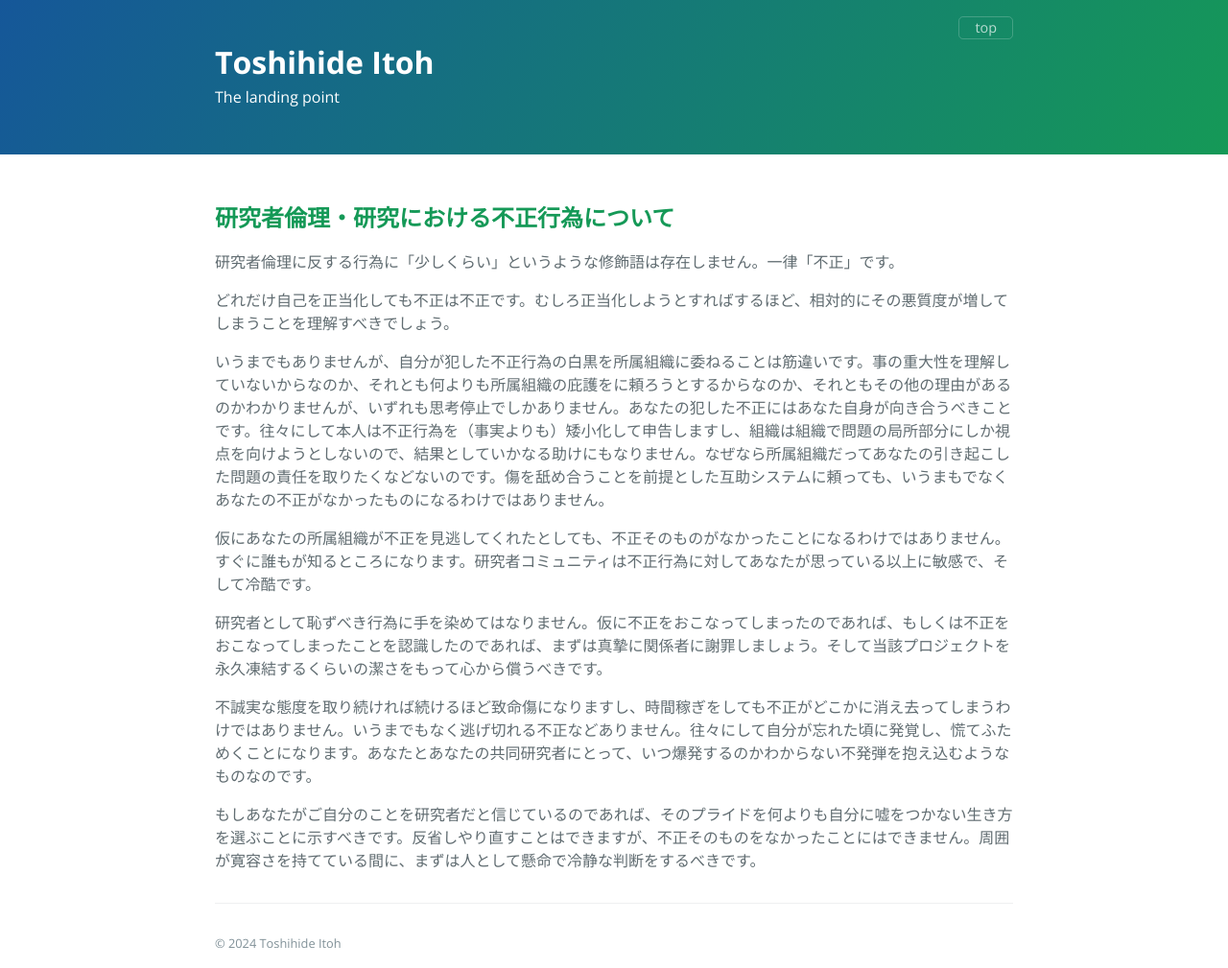
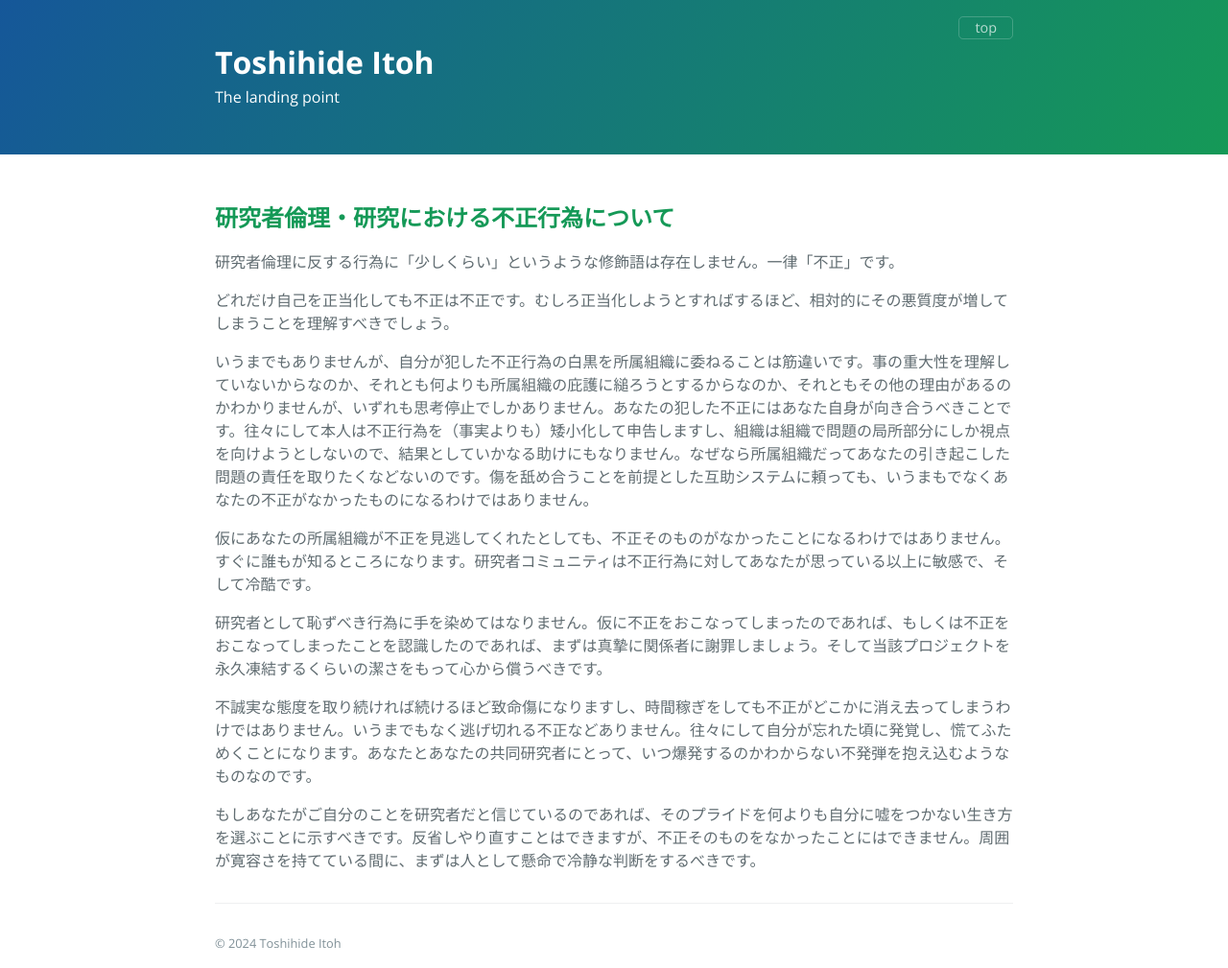
Before and after one commit to toshihide-itoh/toshihide-itoh.github.io, a Jekyll site: the page built from research-ethics.md, in a window 1280 px wide. Shown: the whole page at 96% size. Built offline with Jekyll 4.4.1, drawn with Linux system fonts in a browser that asks for light colours.

Commit message:
Update research-ethics.md

```diff
--- a/research-ethics.md
+++ b/research-ethics.md
@@ -9,7 +9,7 @@ title: 研究者倫理・研究における不正行為について
 
 どれだけ自己を正当化しても不正は不正です。むしろ正当化しようとすればするほど、相対的にその悪質度が増してしまうことを理解すべきでしょう。
 
-いうまでもありませんが、自分が犯した不正行為の白黒を所属組織に委ねることは筋違いです。事の重大性を理解していないからなのか、それとも何よりも所属組織の庇護をに頼ろうとするからなのか、それともその他の理由があるのかわかりませんが、いずれも思考停止でしかありません。あなたの犯した不正にはあなた自身が向き合うべきことです。往々にして本人は不正行為を（事実よりも）矮小化して申告しますし、組織は組織で問題の局所部分にしか視点を向けようとしないので、結果としていかなる助けにもなりません。なぜなら所属組織だってあなたの引き起こした問題の責任を取りたくなどないのです。傷を舐め合うことを前提とした互助システムに頼っても、いうまもでなくあなたの不正がなかったものになるわけではありません。
+いうまでもありませんが、自分が犯した不正行為の白黒を所属組織に委ねることは筋違いです。事の重大性を理解していないからなのか、それとも何よりも所属組織の庇護に縋ろうとするからなのか、それともその他の理由があるのかわかりませんが、いずれも思考停止でしかありません。あなたの犯した不正にはあなた自身が向き合うべきことです。往々にして本人は不正行為を（事実よりも）矮小化して申告しますし、組織は組織で問題の局所部分にしか視点を向けようとしないので、結果としていかなる助けにもなりません。なぜなら所属組織だってあなたの引き起こした問題の責任を取りたくなどないのです。傷を舐め合うことを前提とした互助システムに頼っても、いうまもでなくあなたの不正がなかったものになるわけではありません。
 
 仮にあなたの所属組織が不正を見逃してくれたとしても、不正そのものがなかったことになるわけではありません。すぐに誰もが知るところになります。研究者コミュニティは不正行為に対してあなたが思っている以上に敏感で、そして冷酷です。
 
```
